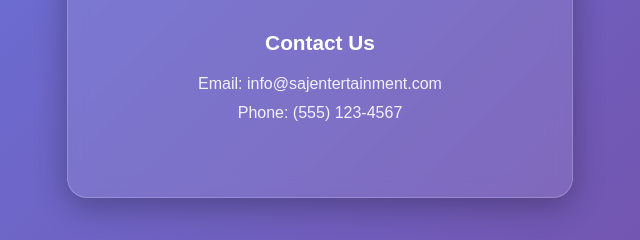
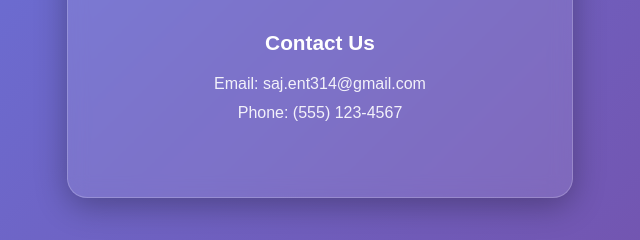
Before and after one commit to sajent314/sajent314.github.io, a plain HTML site: page index.html in a window 1280 px wide. Shown: the part 445-685 px from the top of the page, 320-960 px from the left. Drawn offline with Linux system fonts and the light colour scheme.

Commit message:
Update contact email address

```diff
--- a/index.html
+++ b/index.html
@@ -84,7 +84,7 @@
         <div class="contact-info">
             <h3>Contact Us</h3>
             <div class="contact-details">
-                Email: info@sajentertainment.com<br>
+                Email: saj.ent314@gmail.com<br>
                 Phone: (555) 123-4567
             </div>
         </div>
```
